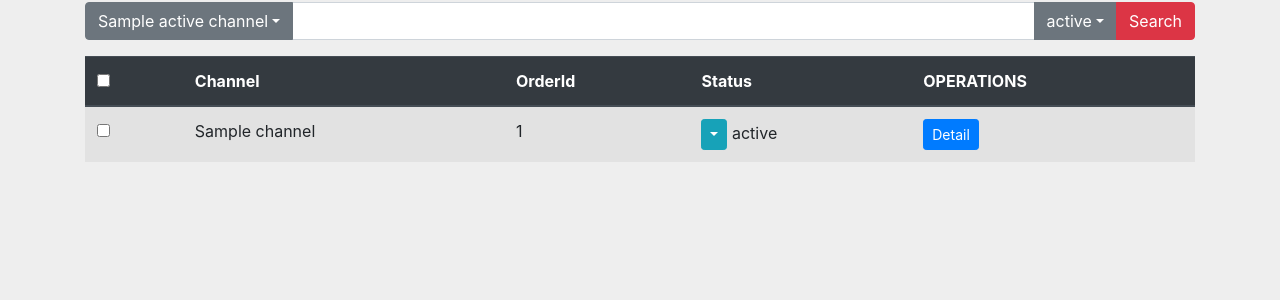
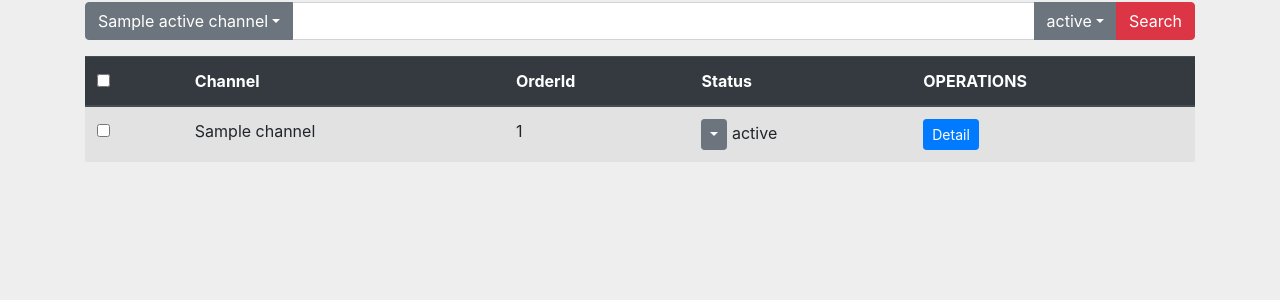
Before and after one commit to richard-ma/Gondwana, a Flask app: template Gondwana/templates/order/index.html in a window 1280 px wide. Shown: the part 177-477 px from the top of the page. Run offline with Flask 2, Linux system fonts and the light colour scheme; the template is opened without the code that fills it: most values are stand-ins (such as "Sample title", 1, 10 or a date in 2020); parts of the project's set-up code (start-up, migrations or seed data) failed here and were passed over; some libraries are stand-ins or nearby versions.

Commit message:
update table

```diff
--- a/Gondwana/templates/order/index.html
+++ b/Gondwana/templates/order/index.html
@@ -47,7 +47,6 @@
 <!-- search button end-->
     </div>
 
-    {% if orders %}
     <table class="table table-striped table-hover">
         <thead class="thead-dark">
             <tr>
@@ -62,6 +61,7 @@
                 <th>OPERATIONS</th>
             </tr>
         </thead>
+        {% if orders %}
         <tbody>
             {% for order in orders %}
             <tr>
@@ -74,7 +74,7 @@
                 <td>{{ order.order_id }}</td>
                 <td>
                     <div class="btn-group">
-                        <button id="statusUpdater" type="button" class="btn btn-sm btn-info btn-secondary dropdown-toggle" data-toggle="dropdown" aria-haspopup="true" aria-expanded="false"></button>
+                        <button id="statusUpdater" type="button" class="btn btn-sm btn-secondary dropdown-toggle" data-toggle="dropdown" aria-haspopup="true" aria-expanded="false"></button>
                         <div class="dropdown-menu" aria-labelledby="statusUpdater">
                             {% for status in get_all_order_status() %}
                             <a class="dropdown-item {% if order.status==status %}disabled{% endif %}" href="{{ url_for('order.order_update_status', channel_id=order.channel_id, order_id=order.id, status=status) }}">{{ status | order_status_2_name }}</a>
@@ -89,10 +89,8 @@
             </tr>
             {% endfor %}
         </tbody>
+        {% endif %}
     </table>
-    {% else %}
-    <h3>No orders here.</h3>
-    {% endif %}
 
 <script type="text/javascript">
 // post function
@@ -156,7 +154,7 @@ $('#searchSubmitButton').on("click",function(){
 
 // select all order checkbox
 $('#checkAllOrder').click(function() {
-    $('.orders_checkbox').not(this).prop('checked', this.checked);
+    $('.orders_checkbox').prop('checked', this.checked);
 });
 </script>
 {% endblock %}
```
